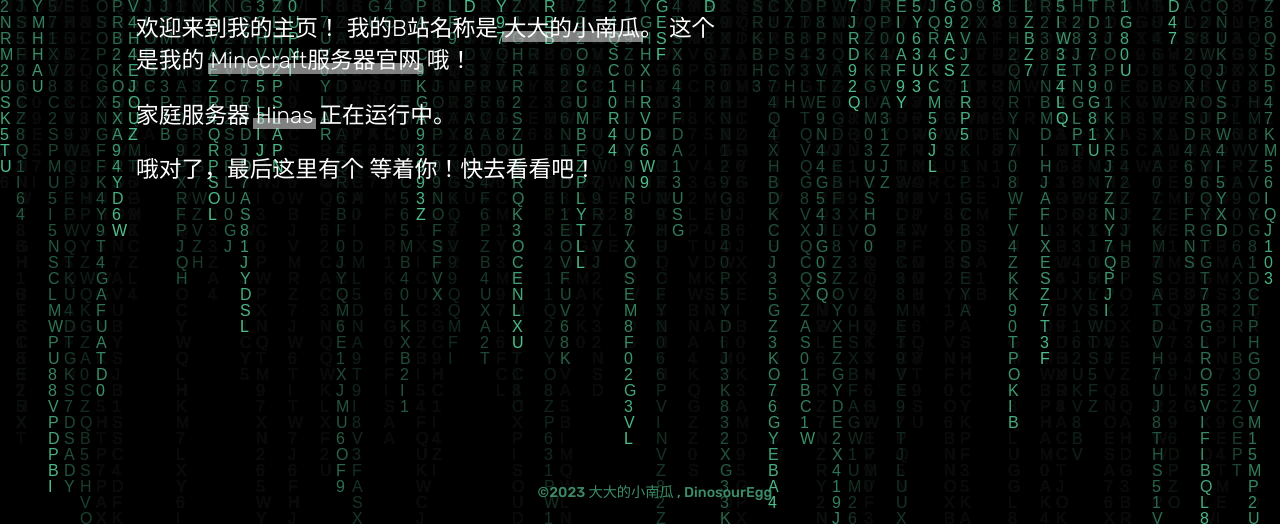
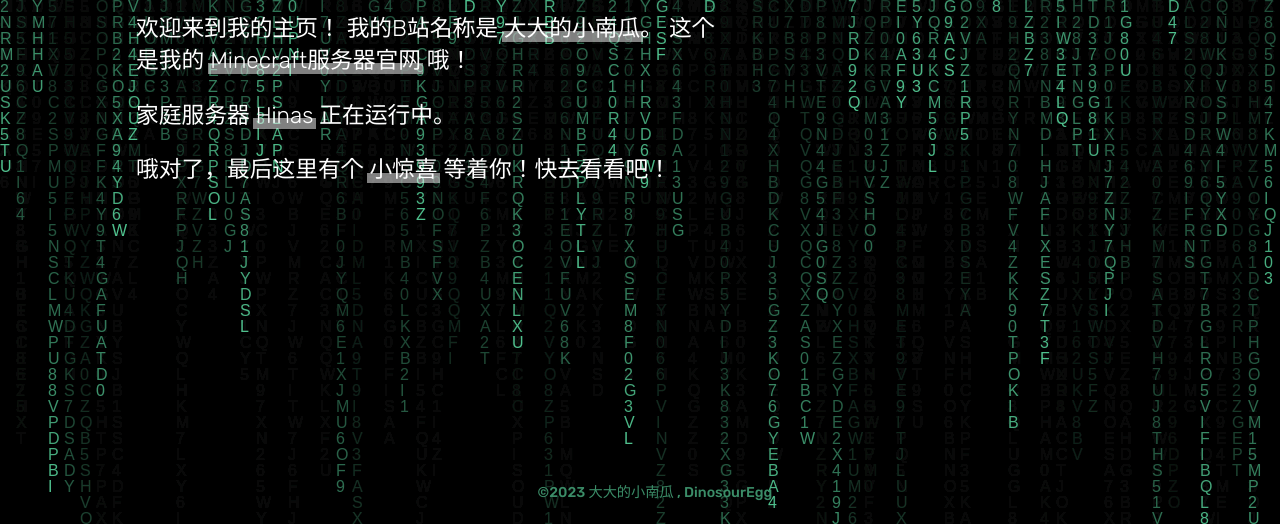
Before and after one commit to DinosourEgg/DinosourEgg.github.io, a plain HTML site: page index.html in a window 1280 px wide. Shown: the part 276-800 px from the top of the page. Drawn offline with Linux system fonts and the light colour scheme.

Commit message:
Add files via upload

```diff
--- a/index.html
+++ b/index.html
@@ -95,7 +95,7 @@
   </p>
   <p>
     哦对了，最后这里有个
-    <a href="http://DinosourEgg.github.io/genshin/index.html" target="_top" class="小惊喜"></a>
+    <a href="http://DinosourEgg.github.io/genshin/index.html" target="_top" class="main">小惊喜</a>
     等着你！快去看看吧！
   </p>
 <body2>
```
